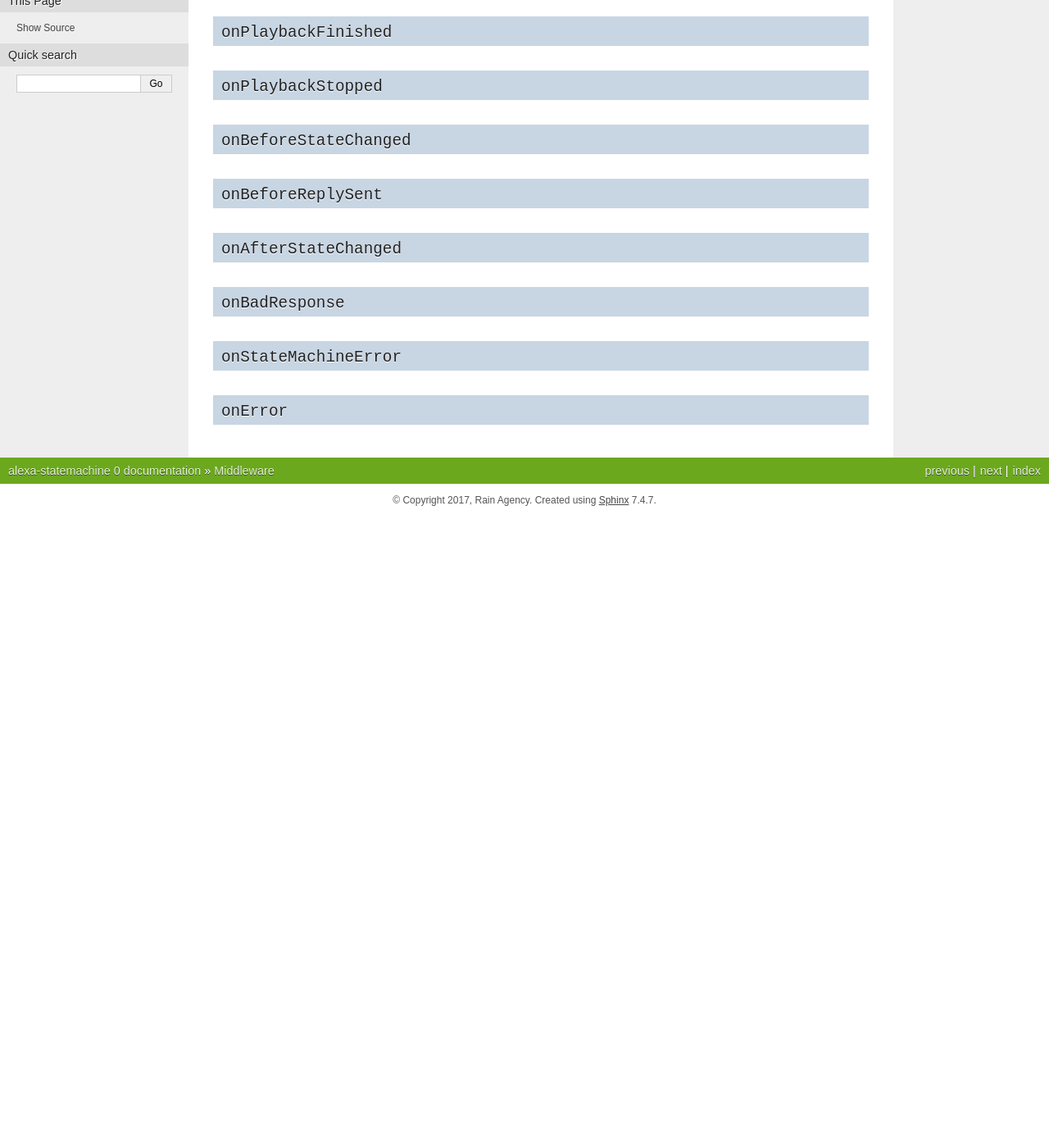
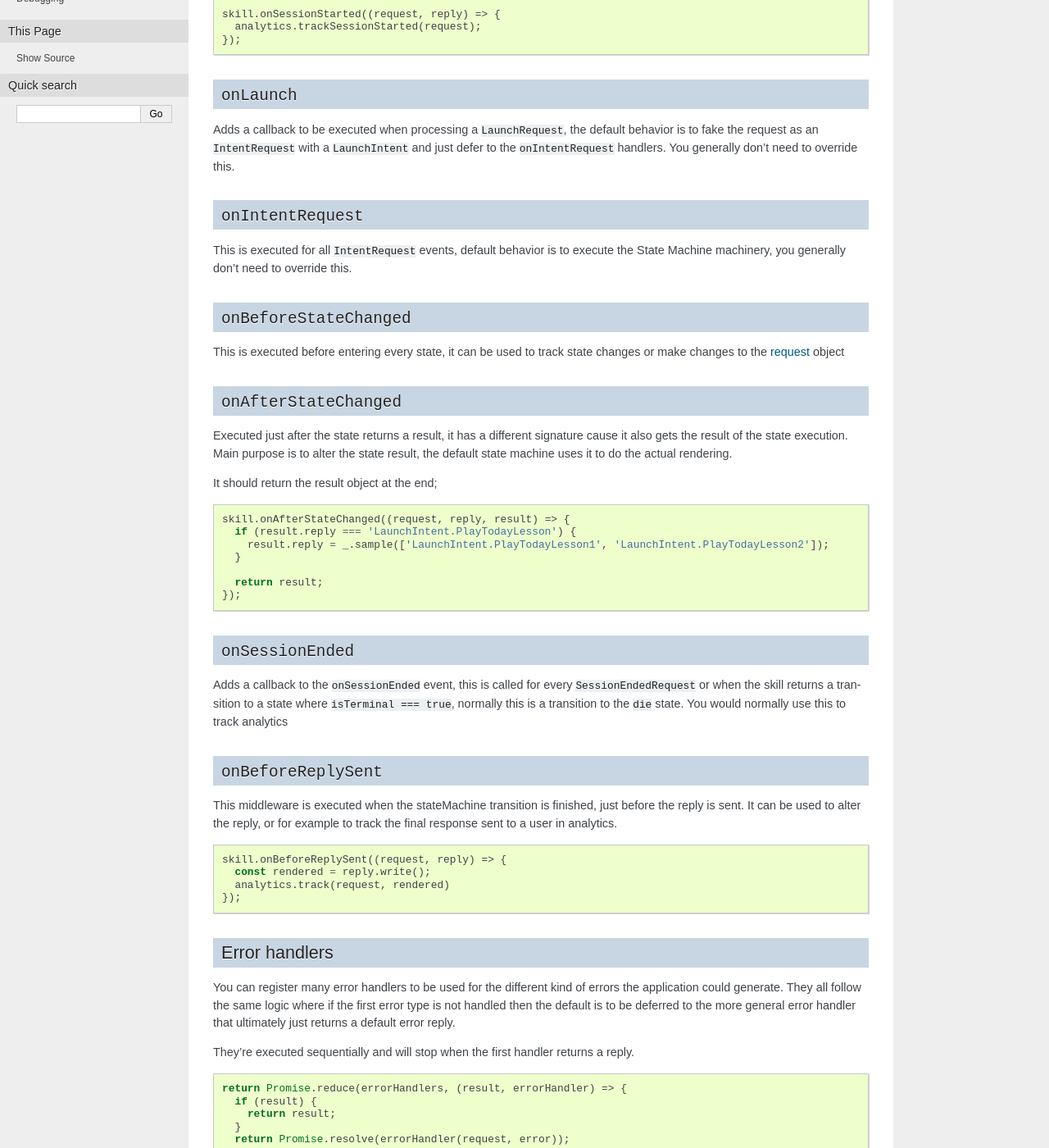
Before and after one commit to VoxaAI/voxa, a Sphinx documentation site: the page built from docs/middleware.rst, in a window 1280 px wide and 1400 px high, scrolled down 538 px. Shown: the whole window at 82% size. Built offline with Sphinx 7.4.7, drawn with Linux system fonts in a browser that asks for light colours; before the commit the page ends 1168 px from its top, so only the background shows below that; some of the changed text lies outside the part shown.

Commit message:
More on the documentation

```diff
--- a/docs/middleware.rst
+++ b/docs/middleware.rst
@@ -8,14 +8,105 @@
 ``onRequestStarted``
 ------------------------------------------
 
-``onSessionEnded``
+The first middleware to run, it's executed for ``LaunchRequest``, ``IntentRequest`` and ``SessionEndedRequest`` events.
+
+.. code-block:: javascript
+
+  skill.onRequestStarted((request, reply) => {
+    request.model = this.config.Model.fromRequest(request);
+  });
+
+
+``onSessionStarted``
 ------------------------------------------
+
+Adds a callback to the ``onSessinStarted`` event, this executes for all events where ``request.session.new === true``
+
+This can be useful to track analytics
+
+.. code-block:: javascript
+
+  skill.onSessionStarted((request, reply) => {
+    analytics.trackSessionStarted(request);
+  });
 
 ``onLaunch``
 ------------------------------------------
 
+Adds a callback to be executed when processing a ``LaunchRequest``, the default behavior is to fake the request as an ``IntentRequest`` with a ``LaunchIntent`` and just defer to the ``onIntentRequest`` handlers. You generally don't need to override this.
+
 ``onIntentRequest``
 ------------------------------------------
+This is executed for all ``IntentRequest`` events, default behavior is to execute the State Machine machinery, you generally don't need to override this.
+
+``onBeforeStateChanged``
+------------------------------------------
+This is executed before entering every state, it can be used to track state changes or make changes to the :ref:`request <request>` object
+
+``onAfterStateChanged``
+------------------------------------------
+Executed just after the state returns a result, it has a different signature cause it also gets the result of the state execution. Main purpose is to alter the state result, the default state machine uses it to do the actual rendering.
+
+It should return the result object at the end;
+
+.. code-block:: javascript
+
+  skill.onAfterStateChanged((request, reply, result) => {
+    if (result.reply === 'LaunchIntent.PlayTodayLesson') {
+      result.reply = _.sample(['LaunchIntent.PlayTodayLesson1', 'LaunchIntent.PlayTodayLesson2']);
+    }
+
+    return result;
+  });
+
+``onSessionEnded``
+------------------------------------------
+
+Adds a callback to the ``onSessionEnded`` event, this is called for every ``SessionEndedRequest`` or when the skill returns a transition to a state where ``isTerminal === true``, normally this is a transition to the ``die`` state. You would normally use this to track analytics
+
+``onBeforeReplySent``
+------------------------------------------
+
+This middleware is executed when the stateMachine transition is finished, just before the reply is sent. It can be used to alter the reply, or for example to track the final response sent to a user in analytics.
+
+.. code-block:: javascript
+
+    skill.onBeforeReplySent((request, reply) => {
+      const rendered = reply.write();
+      analytics.track(request, rendered)
+    });
+
+
+Error handlers
+------------------------------------------
+
+You can register many error handlers to be used for the different kind of errors the application could generate. They all follow the same logic where if the first error type is not handled then the default is to be deferred to the more general error handler that ultimately just returns a default error reply.
+
+They're executed sequentially and will stop when the first handler returns a reply.
+
+.. code-block:: javascript
+
+  return Promise.reduce(errorHandlers, (result, errorHandler) => {
+    if (result) {
+      return result;
+    }
+    return Promise.resolve(errorHandler(request, error));
+  }, null);
+
+``onBadResponse``
+^^^^^^^^^^^^^^^^^^^^^^^^^^^^^^^^^^^^^^^^^^
+
+``onBadResponse`` is thrown whenever a state transition fails to generate a result, this usually happens when redirecting to a missing state or an entry call for a non configured intent, the handlers get ``(request, reply, error)`` parameters
+
+``onStateMachineError``
+^^^^^^^^^^^^^^^^^^^^^^^^^^^^^^^^^^^^^^^^^^
+
+This handler will catch all errors generated when trying to make transitions in the stateMachine, this could include errors in the state machine controllers, , the handlers get ``(request, reply, error)`` parameters
+
+``onError``
+^^^^^^^^^^^^^^^^^^^^^^^^^^^^^^^^^^^^^^^^^^
+
+This is the more general handler and will catch all unhandled errors in the framework, it gets ``(request, error)`` parameters as arguments
 
 ``onPlaybackFailed``
 ------------------------------------------
```
Also changed, not shown: other parts of docs/middleware.rst (+0 -18 lines), 1 other file.
